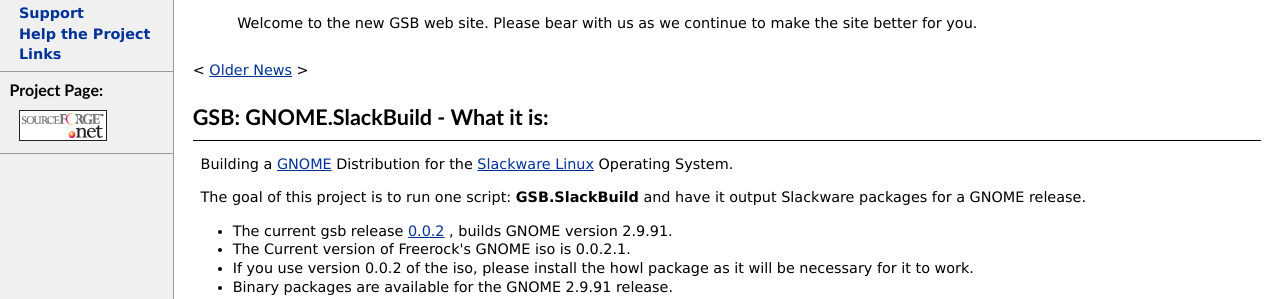
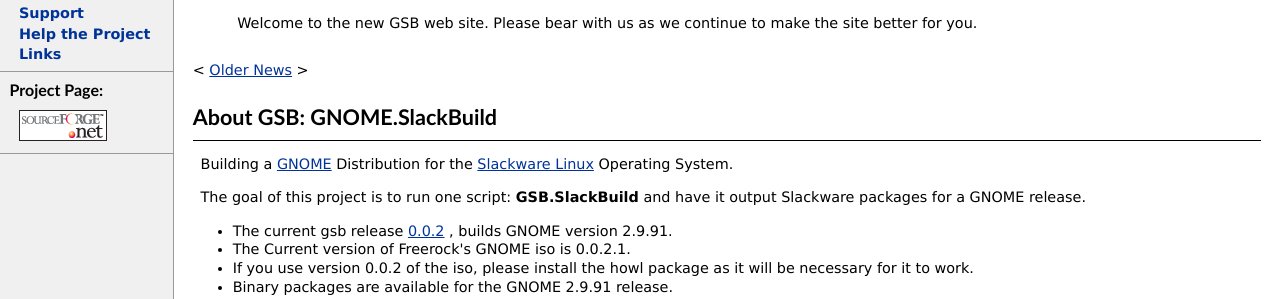
Before and after one commit to mmwanga/gsb-build-system, a PHP site: page / in a window 1280 px wide. Shown: the part 206-505 px from the top of the page. Run offline with PHP 8.4, Linux system fonts and the light colour scheme; data that the repository does not hold is empty.

Commit message:
clarified about statement title

```diff
--- a/web/common/main-index-body_inc.php
+++ b/web/common/main-index-body_inc.php
@@ -13,7 +13,7 @@
 
     <?php include_once('common/news.php'); ?>
 
-    <h2>GSB: GNOME.SlackBuild - What it is:</h2>
+    <h2>About GSB: GNOME.SlackBuild</h2>
 
     <p>Building a <a href="http://www.gnome.org">GNOME</a>
     Distribution for the <a href=
```
